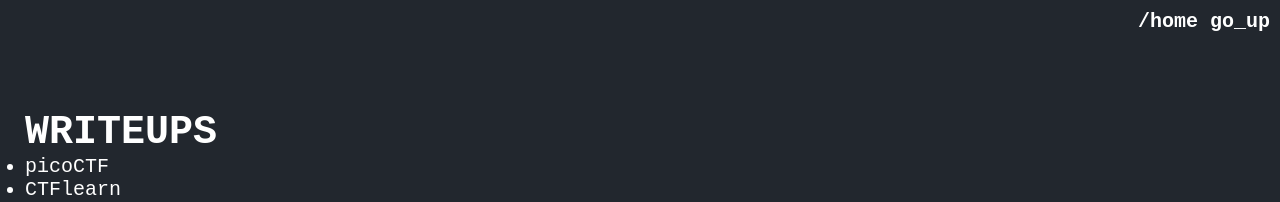
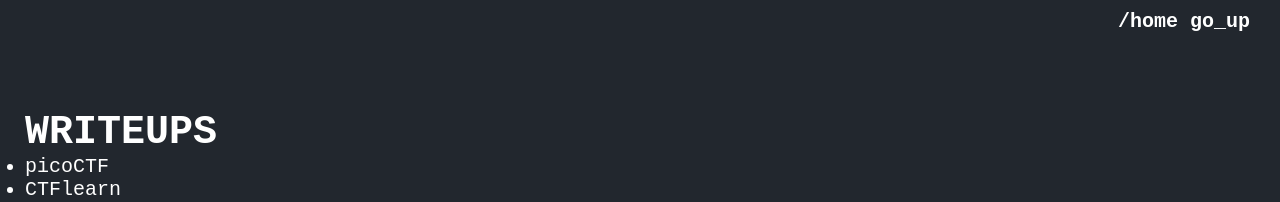
Before and after one commit to tadeuszwachowski/CTFwriteups, a Jekyll site: the page built from index.html, in a window 1280 px wide. Shown: the top 202 px of the page. Built offline with Jekyll 4.4.1, drawn with Linux system fonts in a browser that asks for light colours; Markdown is read by kramdown in place of the engine named in the settings.

Commit message:
Update default.html

```diff
--- a/css/main.css
+++ b/css/main.css
@@ -35,7 +35,7 @@ p#ps {
 #navbar {
   position: fixed;
   top: 0;
-  right: 0;
+  right: 20px;
   padding: 10px;
 }
 
```
